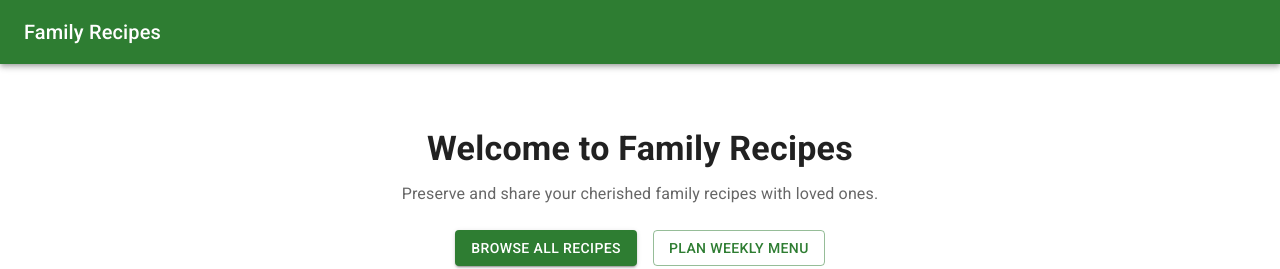
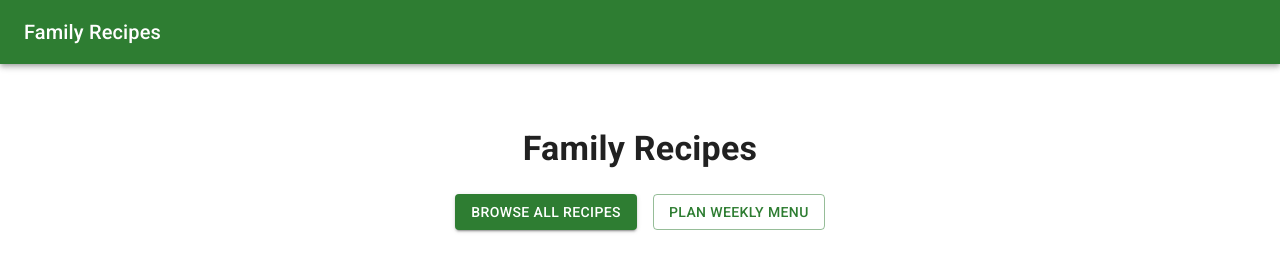
Before and after one commit to taco429/family-recipes, a React (Create React App) app: page /#/ in a window 1280 px wide. Shown: the top 269 px of the page. Built offline with nearby package versions, Linux system fonts and the light colour scheme; some icons are missing.

Commit message:
update home page name

```diff
--- a/public/index.html
+++ b/public/index.html
@@ -7,7 +7,7 @@
     <meta name="theme-color" content="#000000" />
     <meta
       name="description"
-      content="Family Recipes - Preserve and share your cherished family recipes"
+      content="Family Recipes"
     />
     <link rel="apple-touch-icon" href="%PUBLIC_URL%/logo192.png" />
     <!-- Roboto font for Material-UI -->
--- a/src/pages/Home.tsx
+++ b/src/pages/Home.tsx
@@ -12,10 +12,7 @@ const Home: React.FC = () => {
     <Container maxWidth="lg" sx={{ mt: 4, mb: 4 }}>
       <Box sx={{ textAlign: 'center', py: 4 }}>
         <Typography variant="h4" component="h1" gutterBottom>
-          Welcome to Family Recipes
-        </Typography>
-        <Typography variant="body1" color="text.secondary" paragraph>
-          Preserve and share your cherished family recipes with loved ones.
+          Family Recipes
         </Typography>
         <Box sx={{ mt: 3, display: 'flex', gap: 2, justifyContent: 'center' }}>
           <Button variant="contained" onClick={() => navigate('/recipes')}>
@@ -31,11 +28,13 @@ const Home: React.FC = () => {
         Featured Recipes
       </Typography>
 
-      <Box sx={{
-        display: 'grid',
-        gridTemplateColumns: { xs: '1fr', sm: 'repeat(2, 1fr)', md: 'repeat(3, 1fr)' },
-        gap: 3
-      }}>
+      <Box
+        sx={{
+          display: 'grid',
+          gridTemplateColumns: { xs: '1fr', sm: 'repeat(2, 1fr)', md: 'repeat(3, 1fr)' },
+          gap: 3,
+        }}
+      >
         {featuredRecipes.map((recipe) => (
           <RecipeCard key={recipe.id} recipe={recipe} />
         ))}
```
Also changed, not shown: 1 other file (tests, documents, lock files or other folders).
